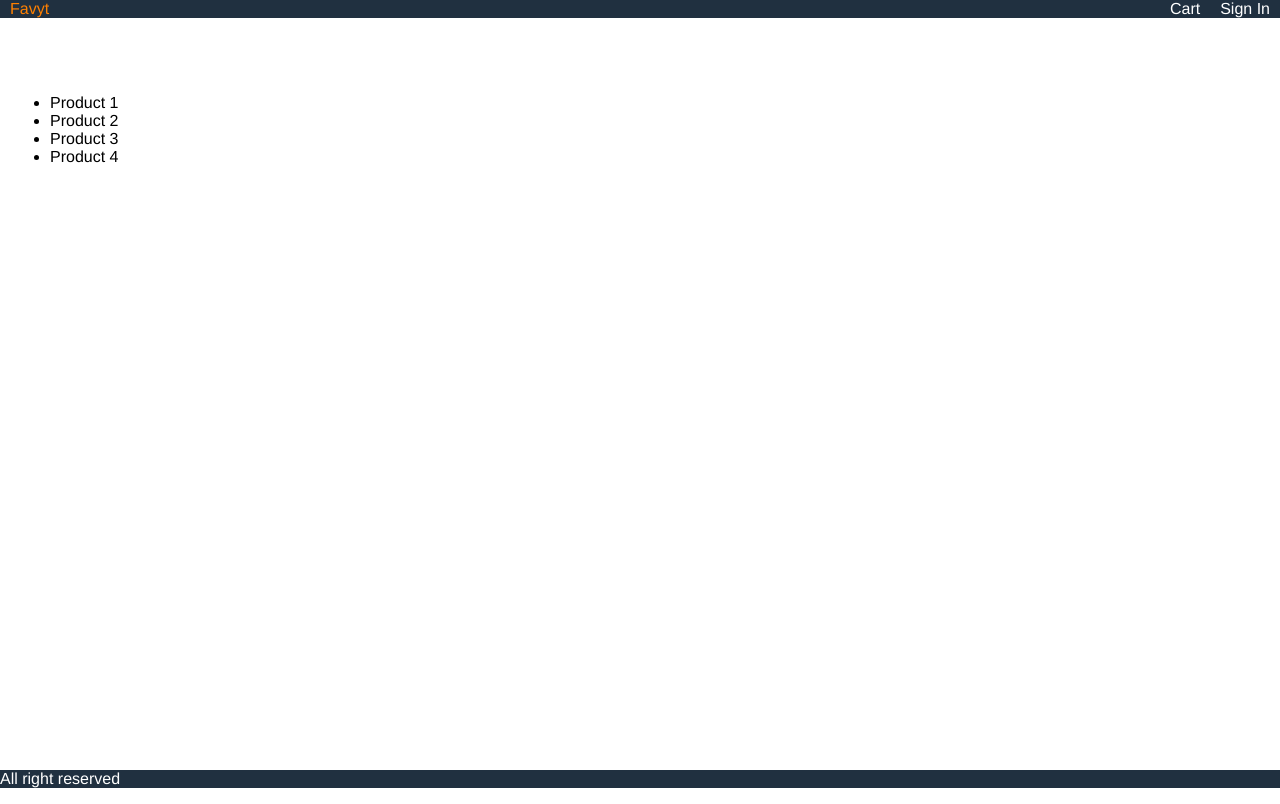
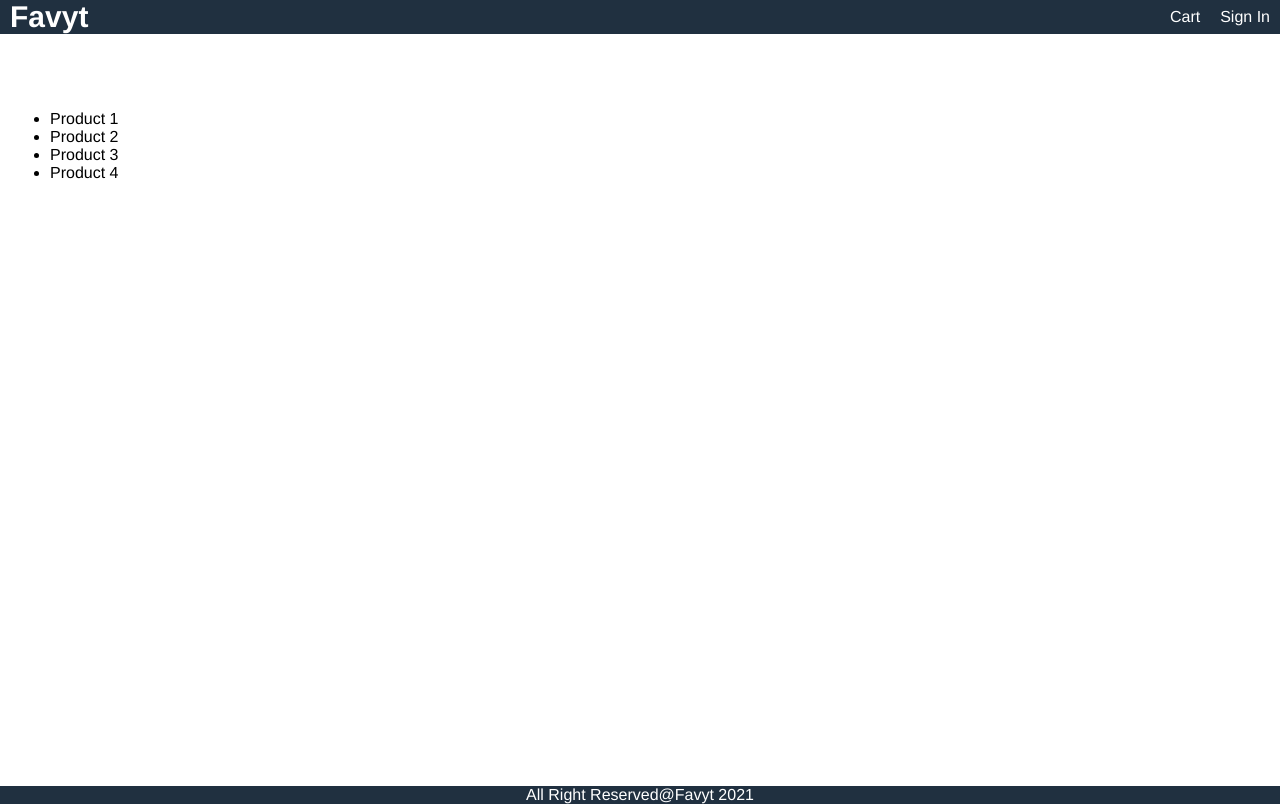
Before and after one commit to amrendrakind/favyt, a React (Create React App) app: page / in a window 1280 px wide. Built offline with nearby package versions, Linux system fonts and the light colour scheme.

Commit message:
Favyt Updates

```diff
--- a/src/frontend/template/Footer.css
+++ b/src/frontend/template/Footer.css
@@ -2,4 +2,5 @@
     grid-area:  footer;
     background-color: #203040;
     color: #FFFFFF;
+    text-align: center;
   }
--- a/src/frontend/template/Footer.js
+++ b/src/frontend/template/Footer.js
@@ -2,7 +2,7 @@ import React from "react";
 import '../template/Footer.css'
 const Footer = ()=>{
     return (
-        <footer className="footer">All right reserved</footer>
+        <footer className="footer">All Right Reserved@Favyt 2021</footer>
     )
 }
 export default Footer
--- a/src/frontend/template/Header.js
+++ b/src/frontend/template/Header.js
@@ -4,8 +4,8 @@ const Header = () => {
     return (
         <header>
             <div className="row">
-                <div>
-                    <a href="index.html">Favyt</a>
+                <div >
+                    <a className="brand" href="index.html">Favyt</a>
                 </div>
                 <div>
                     <a href="cart.html">Cart</a>
```
